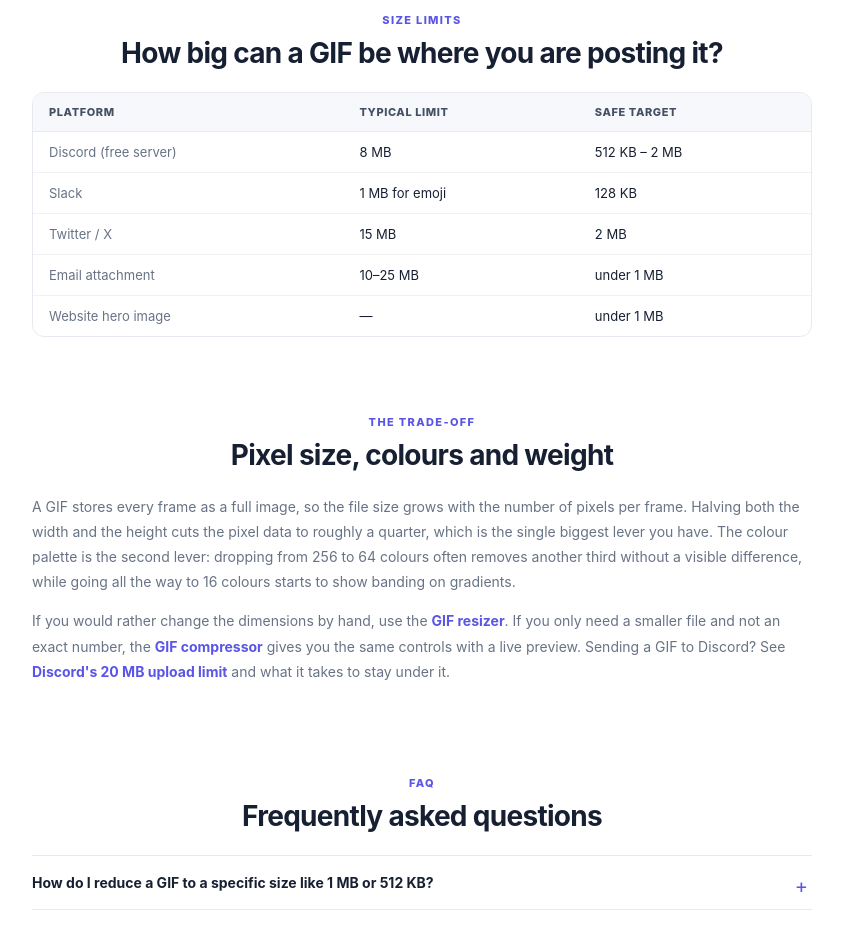
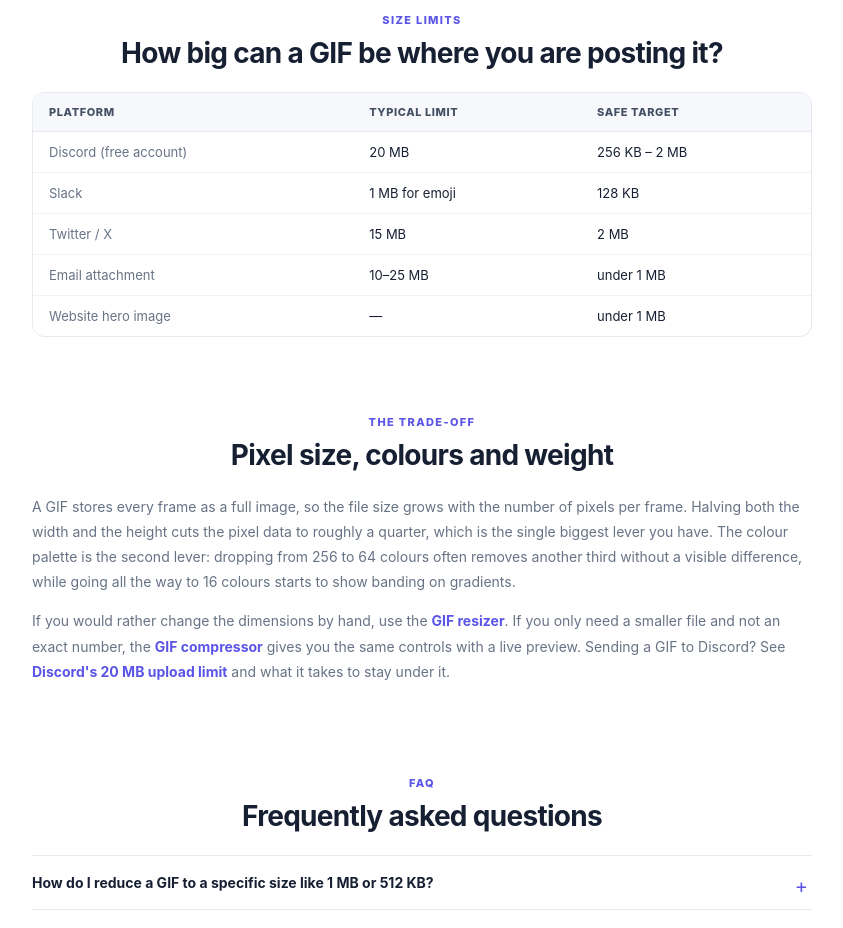
Before and after one commit to syz996/gifsmall, a Next.js app: page /reduce-gif-size in a window 1280 px wide. Shown: the part 1040-1968 px from the top of the page, without its empty margins (218-1061 px from the left). Built offline with nearby package versions, Linux system fonts and the light colour scheme.

Commit message:
Update Discord file size limits in table

```diff
--- a/app/reduce-gif-size/page.tsx
+++ b/app/reduce-gif-size/page.tsx
@@ -118,7 +118,7 @@ export default function Page() {
                 </tr>
               </thead>
               <tbody>
-                <tr><td>Discord (free server)</td><td>8 MB</td><td>512 KB – 2 MB</td></tr>
+                <tr><td>Discord (free account)</td><td>20 MB</td><td>256 KB – 2 MB</td></tr>
                 <tr><td>Slack</td><td>1 MB for emoji</td><td>128 KB</td></tr>
                 <tr><td>Twitter / X</td><td>15 MB</td><td>2 MB</td></tr>
                 <tr><td>Email attachment</td><td>10–25 MB</td><td>under 1 MB</td></tr>
```
